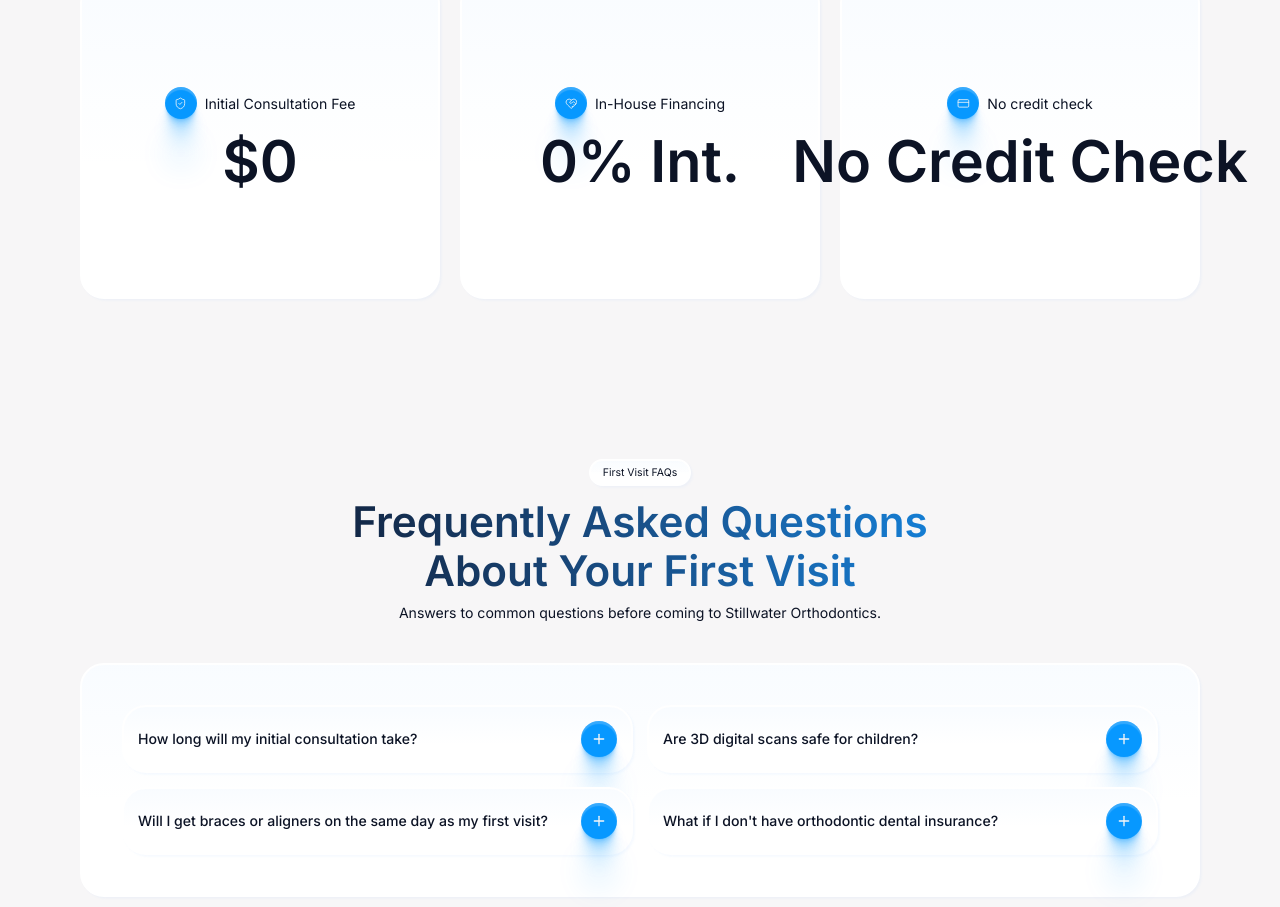
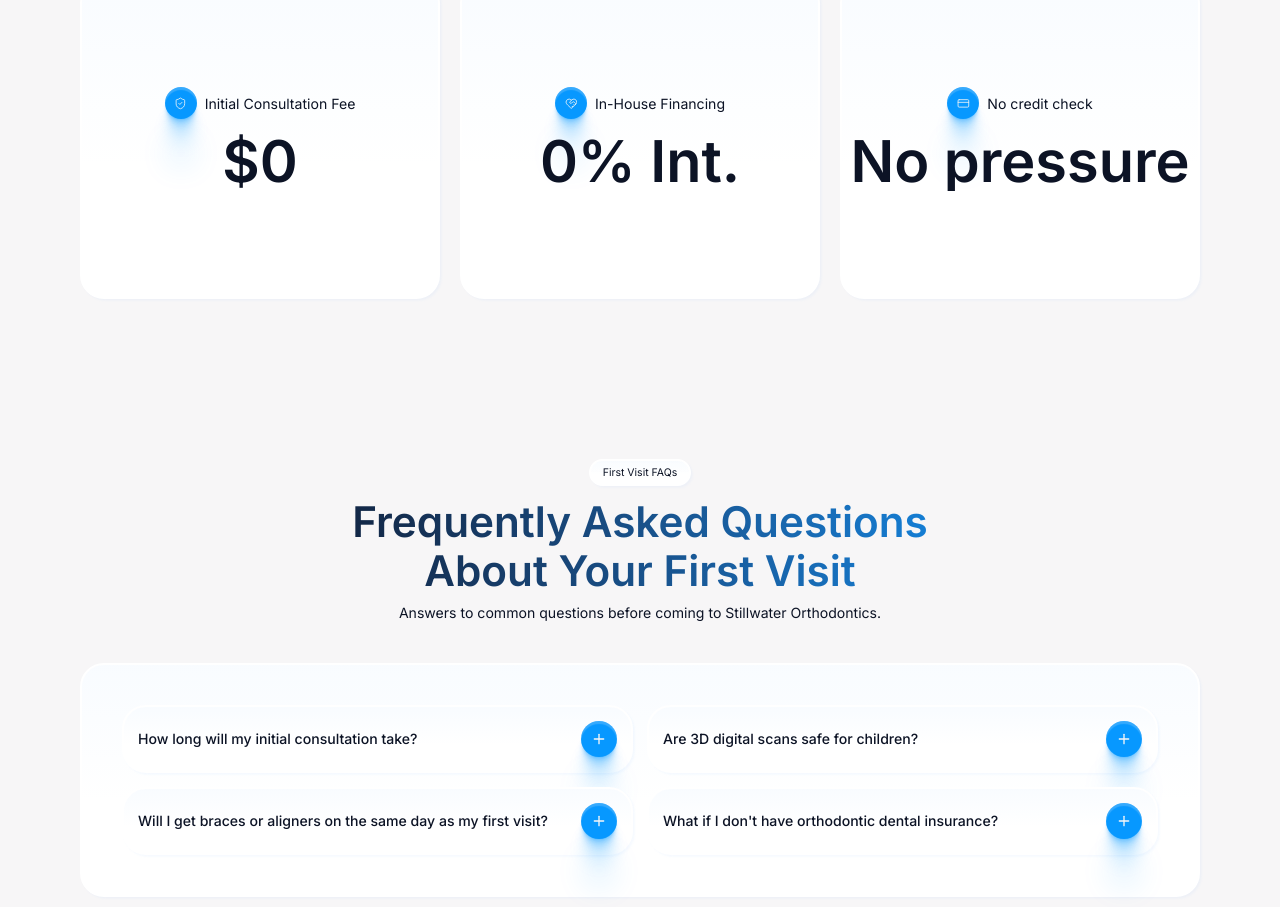
Before and after one commit to dmytro-webild/17636ea3-f3ca-4ea2-bd09-87e6e64eb334, a React (Vite) app: page /first-visit in a window 1280 px wide. Shown: the part 4520-5427 px from the top of the page. Built offline with nearby package versions, Linux system fonts and the light colour scheme; a web font is replaced by a local one.

Commit message:
Update src/pages/FirstVisitPage.tsx

```diff
--- a/src/pages/FirstVisitPage.tsx
+++ b/src/pages/FirstVisitPage.tsx
@@ -113,7 +113,7 @@ We'll explore your smile goals, answer your questions, and provide complimentary
             {
               icon: "CreditCard",
               title: "No credit check",
-              value: "No Credit Check",
+              value: "No pressure",
             },
           ]}
         />
```
